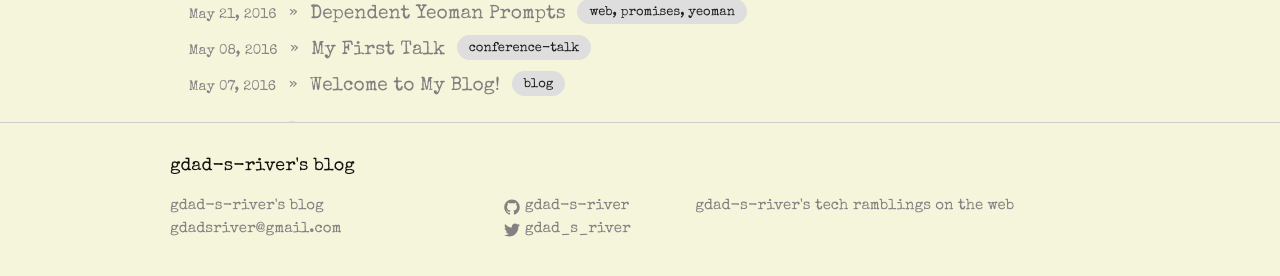
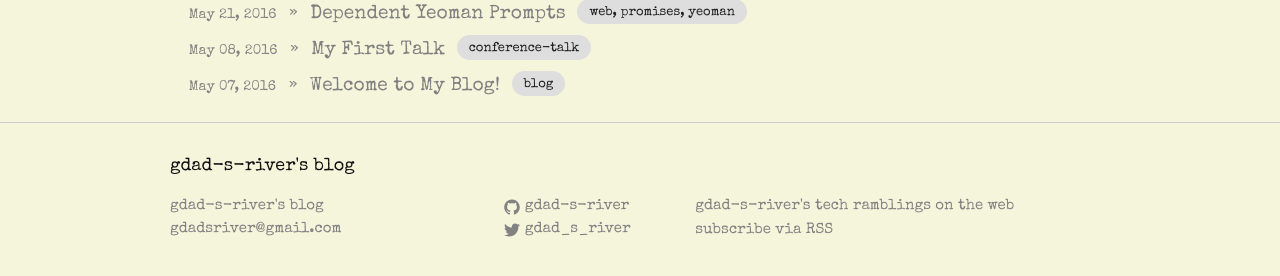
Before and after one commit to gdad-s-river/gdad-s-river.github.io, a Jekyll site: the page built from index.html, in a window 1280 px wide. Shown: the part 509-785 px from the top of the page. Built offline with Jekyll 4.4.1, drawn with Linux system fonts in a browser that asks for light colours.

Commit message:
rss feed in the footer

```diff
--- a/_includes/footer.html
+++ b/_includes/footer.html
@@ -29,7 +29,13 @@
       </div>
 
       <div class="footer-col footer-col-3">
-        <p>{{ site.description }}</p>
+        <ul>
+          <li><p>{{ site.description }}</p></li>
+          <li><p class="rss-subscribe">subscribe <a href="{{ "/feed.xml" | prepend: site.baseurl }}">via RSS</a></p></li>
+        </ul>
+      </div>
+
+      <div class="footer-col footer-col-3">
       </div>
     </div>
 
--- a/_sass/_layout.scss
+++ b/_sass/_layout.scss
@@ -149,6 +149,16 @@
 .footer-col-3 {
     width: -webkit-calc(45% - (#{$spacing-unit} / 2));
     width:         calc(45% - (#{$spacing-unit} / 2));
+
+    ul {
+      list-style-type: none;
+      margin-left: 0;
+      li {
+        p {
+          margin-bottom: 1px;
+        }
+      }
+    }
 }
 
 @include media-query($on-laptop) {
--- a/index.html
+++ b/index.html
@@ -23,6 +23,4 @@ layout: default
     {% endfor %}
   </ul>
 
-  <p class="rss-subscribe">subscribe <a href="{{ "/feed.xml" | prepend: site.baseurl }}">via RSS</a></p>
-
 </div>
--- a/sw.js
+++ b/sw.js
@@ -2,7 +2,7 @@
 layout: null
 ---
 
-const staticCacheName = "gdad-s-river-static-v35";
+const staticCacheName = "gdad-s-river-static-v36";
 
 console.log("installing service worker");
 
```
